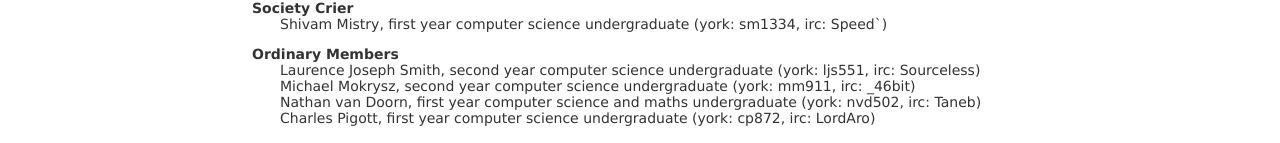
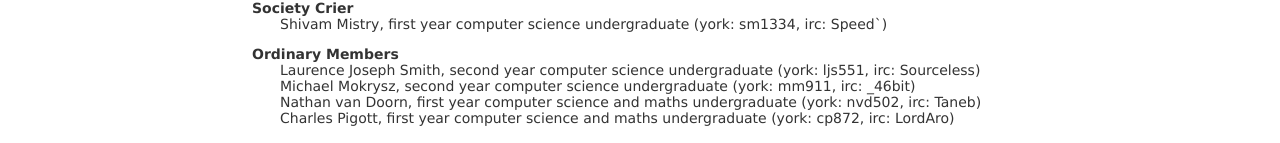
Before and after one commit to HackSoc/hacksoc.org, a Jekyll site: the page built from about.html, in a window 1280 px wide. Shown: the part 1151-1294 px from the top of the page. Built offline with Jekyll 4.4.1, drawn with Linux system fonts in a browser that asks for light colours; some web fonts are replaced.

Commit message:
Corrected Charles' Course
Alliteration always allows awesomeness.

```diff
--- a/about.html
+++ b/about.html
@@ -84,5 +84,5 @@ decisions, but can run events.</p>
   undergraduate (york: ljs551, irc: Sourceless)</dd>
   <dd>Michael Mokrysz, second year computer science undergraduate (york: mm911, irc: _46bit)</dd>
   <dd>Nathan van Doorn, first year computer science and maths undergraduate (york: nvd502, irc: Taneb)</dd>
-  <dd>Charles Pigott, first year computer science undergraduate (york: cp872, irc: LordAro)</dd>
+  <dd>Charles Pigott, first year computer science and maths undergraduate (york: cp872, irc: LordAro)</dd>
 </dl>
```
